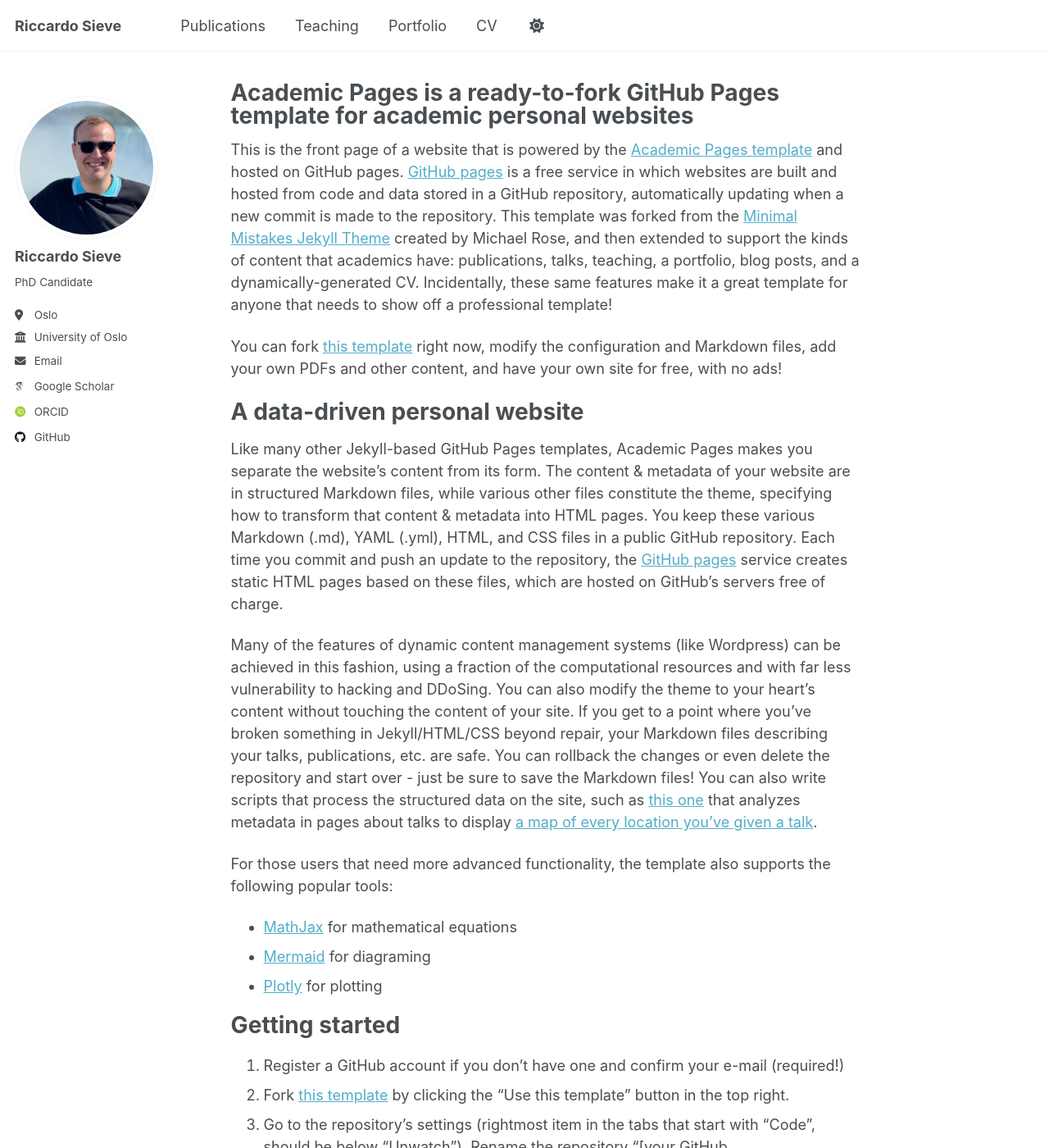
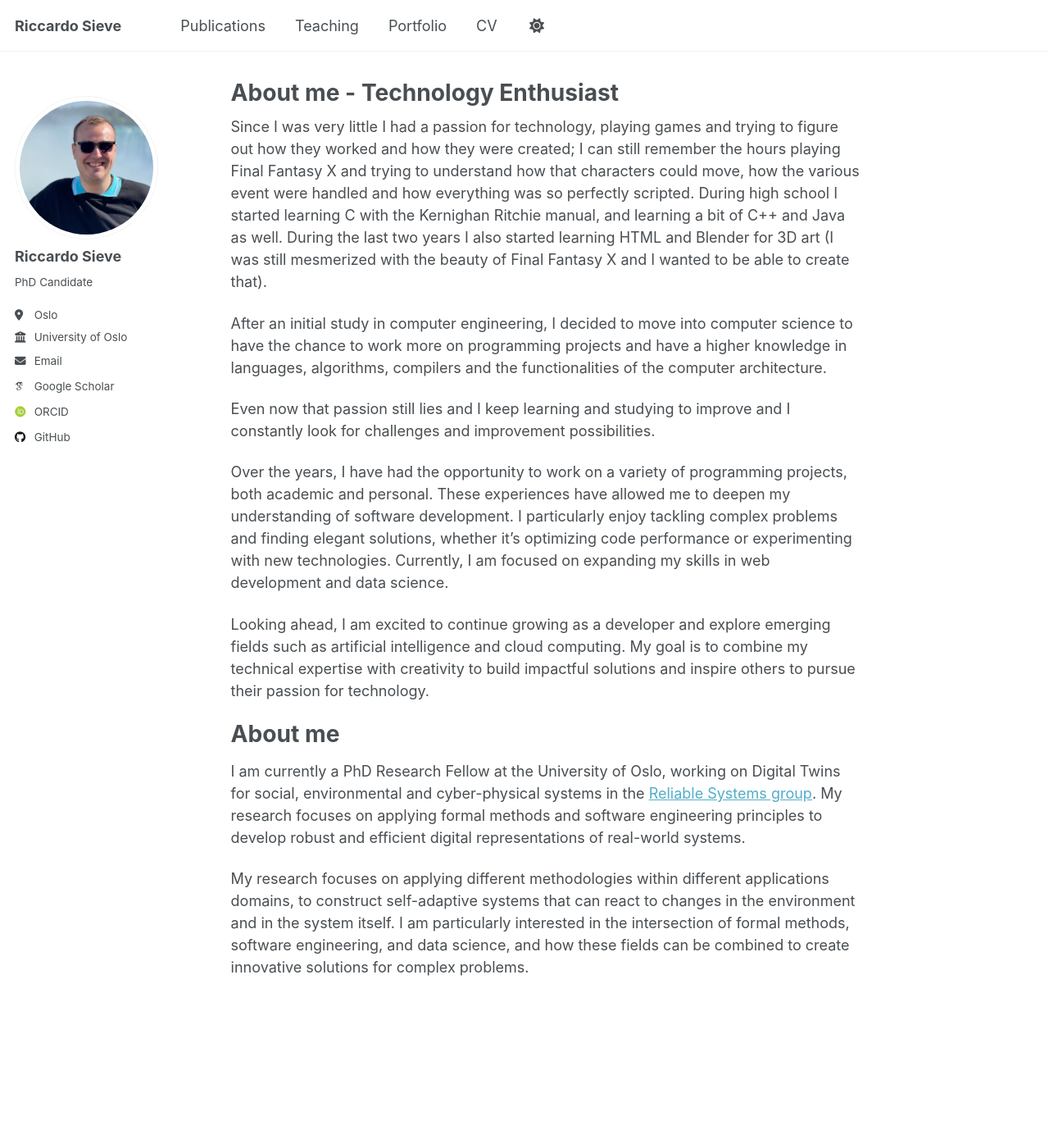
Before and after one commit to sievericcardo/sievericcardo.github.io, a Jekyll site: the page built from _pages/about.md, in a window 1280 px wide and 1400 px high. Shown: the whole window at 82% size. Built offline with Jekyll 4.4.1, drawn with Linux system fonts in a browser that asks for light colours; some web fonts are replaced; a script that is not in the unit is left out; some of the changed text lies outside the part shown.

Commit message:
Updated about me page

```diff
--- a/_pages/about.md
+++ b/_pages/about.md
@@ -1,56 +1,24 @@
 ---
 permalink: /
-title: "Academic Pages is a ready-to-fork GitHub Pages template for academic personal websites"
+title: "About me - Technology Enthusiast"
 author_profile: true
 redirect_from:
   - /about/
   - /about.html
 ---
 
-This is the front page of a website that is powered by the [Academic Pages template](https://github.com/academicpages/academicpages.github.io) and hosted on GitHub pages. [GitHub pages](https://pages.github.com) is a free service in which websites are built and hosted from code and data stored in a GitHub repository, automatically updating when a new commit is made to the repository. This template was forked from the [Minimal Mistakes Jekyll Theme](https://mmistakes.github.io/minimal-mistakes/) created by Michael Rose, and then extended to support the kinds of content that academics have: publications, talks, teaching, a portfolio, blog posts, and a dynamically-generated CV. Incidentally, these same features make it a great template for anyone that needs to show off a professional template!
+Since I was very little I had a passion for technology, playing games and trying to figure out how they worked and how they were created; I can still remember the hours playing Final Fantasy X and trying to understand how that characters could move, how the various event were handled and how everything was so perfectly scripted. During high school I started learning C with the Kernighan Ritchie manual, and learning a bit of C++ and Java as well. During the last two years I also started learning HTML and Blender for 3D art (I was still mesmerized with the beauty of Final Fantasy X and I wanted to be able to create that).
 
- You can fork [this template](https://github.com/academicpages/academicpages.github.io) right now, modify the configuration and Markdown files, add your own PDFs and other content, and have your own site for free, with no ads!
+After an initial study in computer engineering, I decided to move into computer science to have the chance to work more on programming projects and have a higher knowledge in languages, algorithms, compilers and the functionalities of the computer architecture.
 
-A data-driven personal website
+Even now that passion still lies and I keep learning and studying to improve and I constantly look for challenges and improvement possibilities.
+
+Over the years, I have had the opportunity to work on a variety of programming projects, both academic and personal. These experiences have allowed me to deepen my understanding of software development. I particularly enjoy tackling complex problems and finding elegant solutions, whether it's optimizing code performance or experimenting with new technologies. Currently, I am focused on expanding my skills in web development and data science.
+
+Looking ahead, I am excited to continue growing as a developer and explore emerging fields such as artificial intelligence and cloud computing. My goal is to combine my technical expertise with creativity to build impactful solutions and inspire others to pursue their passion for technology.
+
+About me
 ======
-Like many other Jekyll-based GitHub Pages templates, Academic Pages makes you separate the website's content from its form. The content & metadata of your website are in structured Markdown files, while various other files constitute the theme, specifying how to transform that content & metadata into HTML pages. You keep these various Markdown (.md), YAML (.yml), HTML, and CSS files in a public GitHub repository. Each time you commit and push an update to the repository, the [GitHub pages](https://pages.github.com/) service creates static HTML pages based on these files, which are hosted on GitHub's servers free of charge.
+I am currently a PhD Research Fellow at the University of Oslo, working on Digital Twins for social, environmental and cyber-physical systems in the [Reliable Systems group](https://www.mn.uio.no/ifi/english/research/groups/psy/). My research focuses on applying formal methods and software engineering principles to develop robust and efficient digital representations of real-world systems.
 
-Many of the features of dynamic content management systems (like Wordpress) can be achieved in this fashion, using a fraction of the computational resources and with far less vulnerability to hacking and DDoSing. You can also modify the theme to your heart's content without touching the content of your site. If you get to a point where you've broken something in Jekyll/HTML/CSS beyond repair, your Markdown files describing your talks, publications, etc. are safe. You can rollback the changes or even delete the repository and start over - just be sure to save the Markdown files! You can also write scripts that process the structured data on the site, such as [this one](https://github.com/academicpages/academicpages.github.io/blob/master/talkmap.ipynb) that analyzes metadata in pages about talks to display [a map of every location you've given a talk](https://academicpages.github.io/talkmap.html).
-
-For those users that need more advanced functionality, the template also supports the following popular tools:
-- [MathJax](https://www.mathjax.org/) for mathematical equations
-- [Mermaid](https://mermaid.js.org/) for diagraming
-- [Plotly](https://plotly.com/javascript/) for plotting
-
-Getting started
-======
-1. Register a GitHub account if you don't have one and confirm your e-mail (required!)
-1. Fork [this template](https://github.com/academicpages/academicpages.github.io) by clicking the "Use this template" button in the top right.
-1. Go to the repository's settings (rightmost item in the tabs that start with "Code", should be below "Unwatch"). Rename the repository "[your GitHub username].github.io", which will also be your website's URL.
-1. Set site-wide configuration and create content & metadata (see below -- also see [this set of diffs](http://archive.is/3TPas) showing what files were changed to set up [an example site](https://getorg-testacct.github.io) for a user with the username "getorg-testacct")
-1. Upload any files (like PDFs, .zip files, etc.) to the files/ directory. They will appear at https://[your GitHub username].github.io/files/example.pdf.
-1. Check status by going to the repository settings, in the "GitHub pages" section
-
-Site-wide configuration
-------
-The main configuration file for the site is in the base directory in [_config.yml](https://github.com/academicpages/academicpages.github.io/blob/master/_config.yml), which defines the content in the sidebars and other site-wide features. You will need to replace the default variables with ones about yourself and your site's github repository. The configuration file for the top menu is in [_data/navigation.yml](https://github.com/academicpages/academicpages.github.io/blob/master/_data/navigation.yml). For example, if you don't have a portfolio or blog posts, you can remove those items from that navigation.yml file to remove them from the header.
-
-Create content & metadata
-------
-For site content, there is one Markdown file for each type of content, which are stored in directories like _publications, _talks, _posts, _teaching, or _pages. For example, each talk is a Markdown file in the [_talks directory](https://github.com/academicpages/academicpages.github.io/tree/master/_talks). At the top of each Markdown file is structured data in YAML about the talk, which the theme will parse to do lots of cool stuff. The same structured data about a talk is used to generate the list of talks on the [Talks page](https://academicpages.github.io/talks), each [individual page](https://academicpages.github.io/talks/2012-03-01-talk-1) for specific talks, the talks section for the [CV page](https://academicpages.github.io/cv), and the [map of places you've given a talk](https://academicpages.github.io/talkmap.html) (if you run this [python file](https://github.com/academicpages/academicpages.github.io/blob/master/talkmap.py) or [Jupyter notebook](https://github.com/academicpages/academicpages.github.io/blob/master/talkmap.ipynb), which creates the HTML for the map based on the contents of the _talks directory).
-
-**Markdown generator**
-
-The repository includes [a set of Jupyter notebooks](https://github.com/academicpages/academicpages.github.io/tree/master/markdown_generator
-) that converts a CSV containing structured data about talks or presentations into individual Markdown files that will be properly formatted for the Academic Pages template. The sample CSVs in that directory are the ones I used to create my own personal website at stuartgeiger.com. My usual workflow is that I keep a spreadsheet of my publications and talks, then run the code in these notebooks to generate the Markdown files, then commit and push them to the GitHub repository.
-
-How to edit your site's GitHub repository
-------
-Many people use a git client to create files on their local computer and then push them to GitHub's servers. If you are not familiar with git, you can directly edit these configuration and Markdown files directly in the github.com interface. Navigate to a file (like [this one](https://github.com/academicpages/academicpages.github.io/blob/master/_talks/2012-03-01-talk-1.md) and click the pencil icon in the top right of the content preview (to the right of the "Raw | Blame | History" buttons). You can delete a file by clicking the trashcan icon to the right of the pencil icon. You can also create new files or upload files by navigating to a directory and clicking the "Create new file" or "Upload files" buttons.
-
-Example: editing a Markdown file for a talk
-![Editing a Markdown file for a talk](/images/editing-talk.png)
-
-For more info
-------
-More info about configuring Academic Pages can be found in [the guide](https://academicpages.github.io/markdown/), the [growing wiki](https://github.com/academicpages/academicpages.github.io/wiki), and you can always [ask a question on GitHub](https://github.com/academicpages/academicpages.github.io/discussions). The [guides for the Minimal Mistakes theme](https://mmistakes.github.io/minimal-mistakes/docs/configuration/) (which this theme was forked from) might also be helpful.
+My research focuses on applying different methodologies within different applications domains, to construct self-adaptive systems that can react to changes in the environment and in the system itself. I am particularly interested in the intersection of formal methods, software engineering, and data science, and how these fields can be combined to create innovative solutions for complex problems.
```
